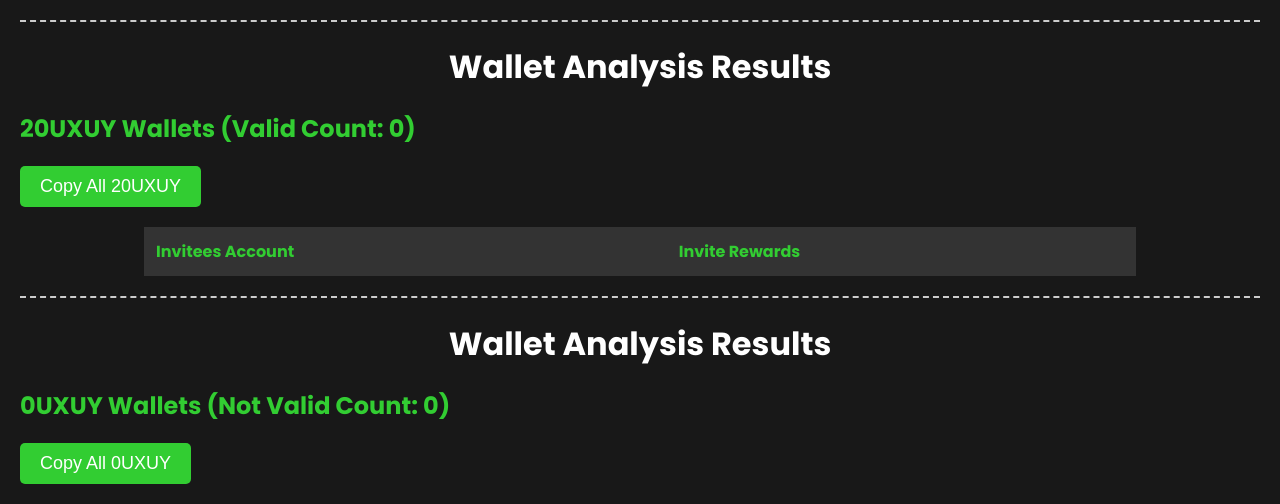
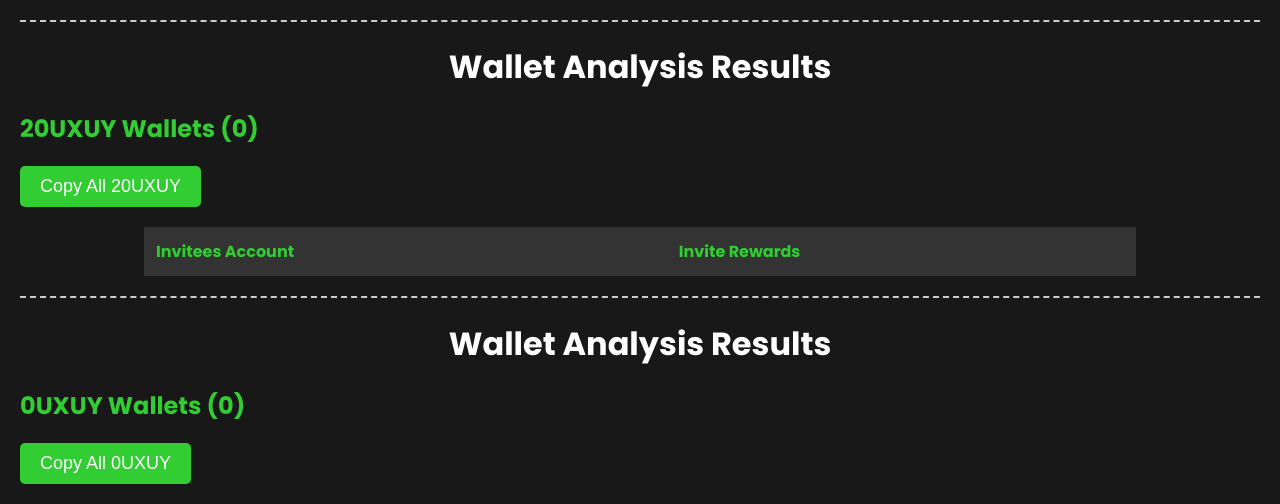
Before and after one commit to sajjadsiam1234/referchecker4, a Django app: page /analyze/ in a window 1280 px wide. Shown: the part 773-1277 px from the top of the page. Run offline with Django 5.2, Linux system fonts and the light colour scheme; lists and menus that the app fills with data are empty.

Commit message:
Update results.html

```diff
--- a/analysis/templates/analysis/results.html
+++ b/analysis/templates/analysis/results.html
@@ -256,7 +256,7 @@
 
     <div id="20UXUY-wallets">
       <h1>Wallet Analysis Results</h1>
-      <h2>20UXUY Wallets (Valid Count: {{ valid_count }})</h2>
+      <h2>20UXUY Wallets ({{ valid_count }})</h2>
       <button onclick="copyToClipboard('20UXUY-wallets')">
         Copy All 20UXUY
       </button>
@@ -289,7 +289,7 @@
 
     <div id="0UXUY-wallets">
       <h1>Wallet Analysis Results</h1>
-      <h2>0UXUY Wallets (Not Valid Count: {{ not_valid_count }})</h2>
+      <h2>0UXUY Wallets ({{ not_valid_count }})</h2>
       <button onclick="copyToClipboard('0UXUY-wallets')">Copy All 0UXUY</button>
       <table style="border-radius: 10px">
         <thead>
```
